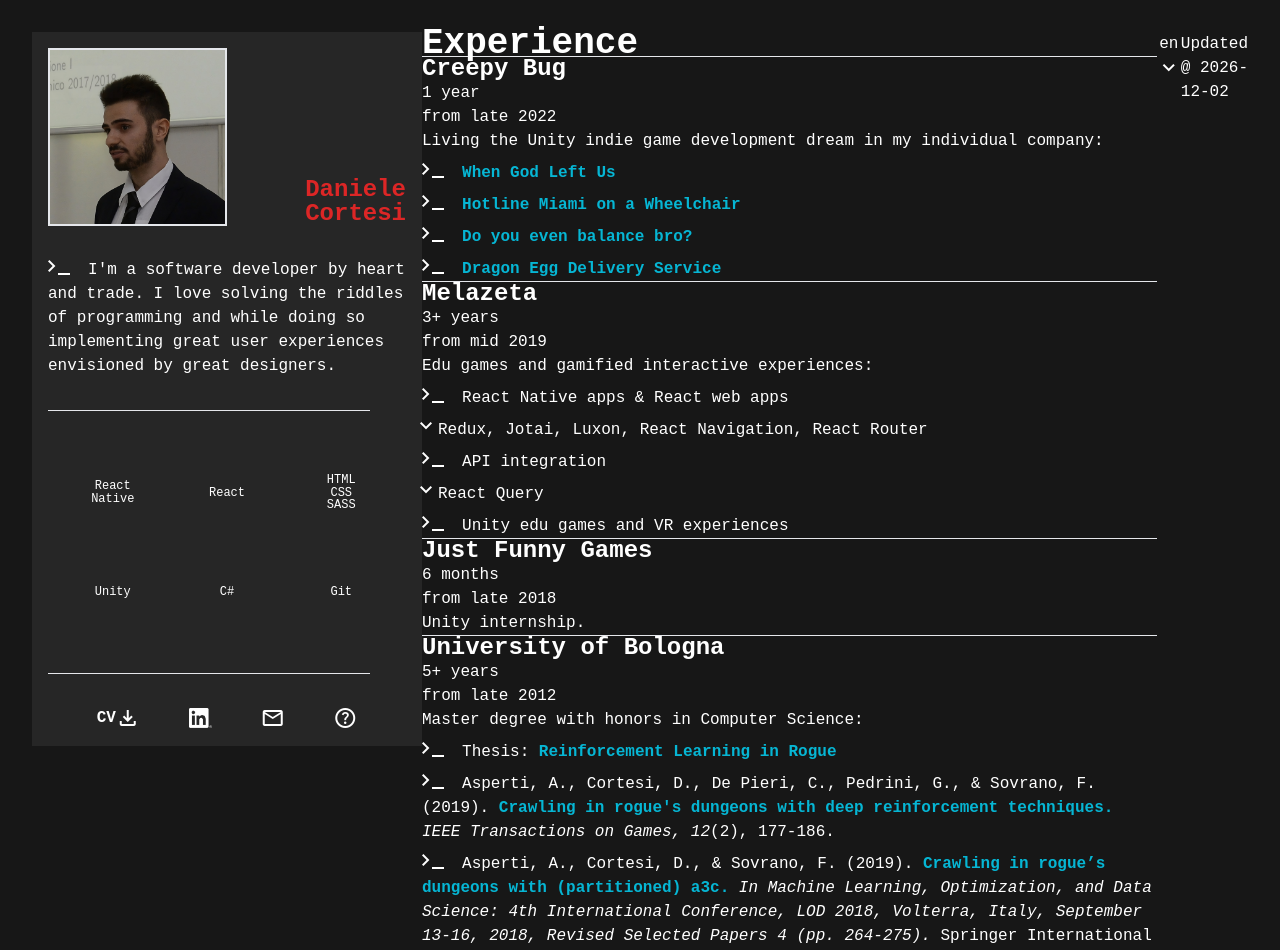
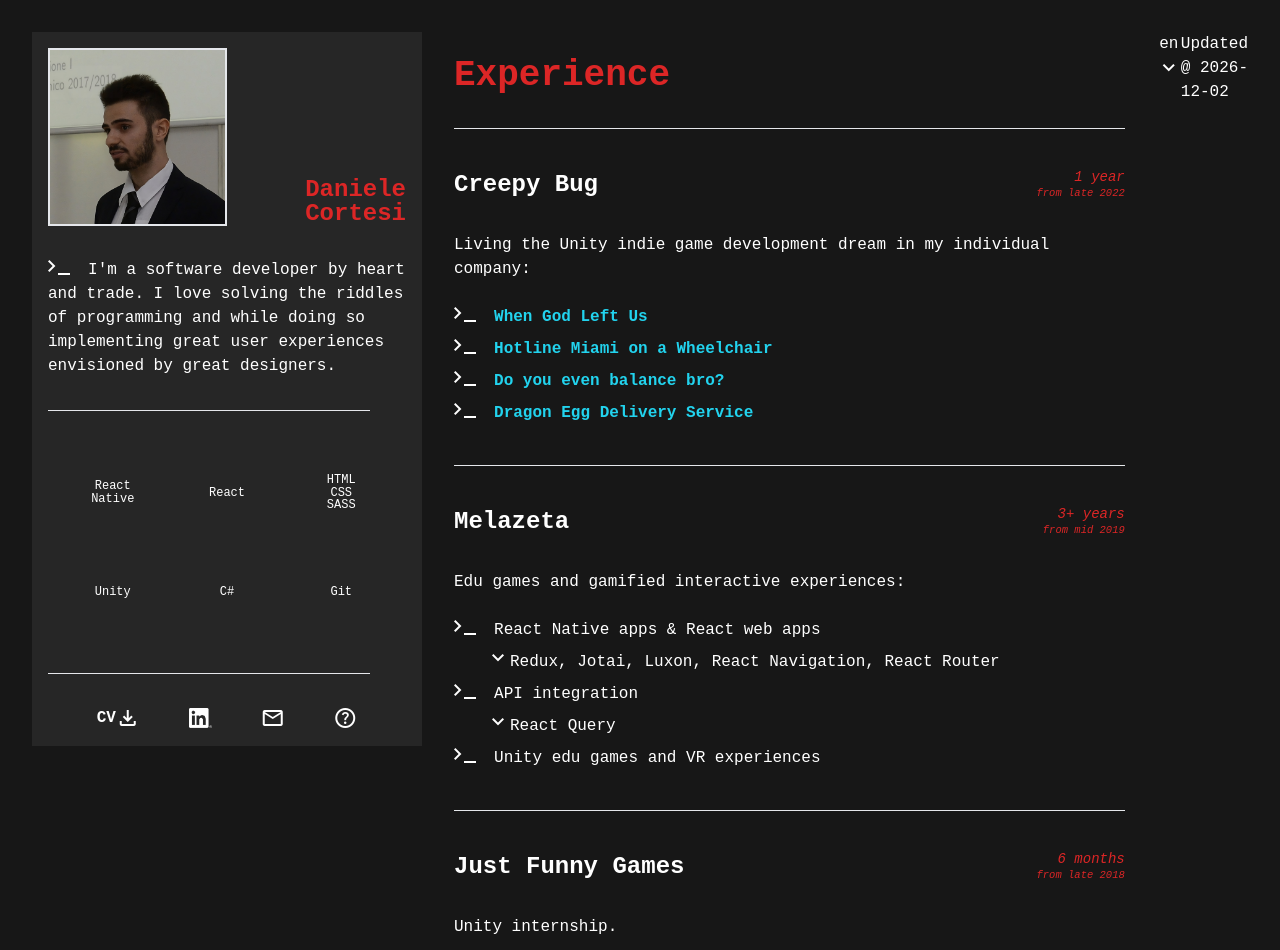
Before and after one commit to Jackaljkdan/webresume, a React (Vite) app: page / in a window 1280 px wide. Shown: the top 950 px of the page. Built offline with nearby package versions, Linux system fonts and the light colour scheme; the HTML template or start-up script is replaced by a standard one.

Commit message:
Tailwind experience

```diff
--- a/src/App.tsx
+++ b/src/App.tsx
@@ -7,7 +7,7 @@
     return (
         <>
             <Summary className="pt-10 px-8 pb-4 sm:p-4 sm:min-w-[290px] sm:max-w-[390px]" />
-            <Experience />
+            <Experience className="p-8" />
             <LocaleButton className="app-locale" />
             <UpdatedAt className="app-updated-at" />
         </>
--- a/src/components/Experience.tsx
+++ b/src/components/Experience.tsx
@@ -11,12 +11,14 @@
 export function Experience(props: Props) {
     const strings = useStrings();
     return (
-        <div className={classNames(props.className, "experience")}>
-            <h1 className="title">
+        <div className={classNames(
+            props.className,
+        )}>
+            <h1 className="text-accent">
                 {strings.exp}
             </h1>
 
-            <hr />
+            <hr className="my-10" />
 
             <ExperienceTitle
                 title="Creepy Bug"
@@ -25,7 +27,7 @@
             />
             <div>
                 {strings.creepybug_dream}
-                <ul>
+                <ul className="my-4">
                     <Li>
                         <a href="https://store.steampowered.com/app/2371160/When_God_Left_Us/">
                             When God Left Us
@@ -49,7 +51,7 @@
                 </ul>
             </div>
 
-            <hr />
+            <hr className="my-10" />
 
             <ExperienceTitle
                 title="Melazeta"
@@ -58,7 +60,7 @@
             />
             <div>
                 {strings.melaz_overview}
-                <ul>
+                <ul className="my-4">
                     <Li>
                         {strings.melaz_react}
                         <ul>
@@ -81,7 +83,7 @@
                 </ul>
             </div>
 
-            <hr />
+            <hr className="my-10" />
 
             <ExperienceTitle
                 title="Just Funny Games"
@@ -92,8 +94,7 @@
                 {strings.jfg}.
             </div>
 
-            <hr />
-
+            <hr className="my-10" />
 
             <ExperienceTitle
                 title={strings.uni_title}
@@ -102,17 +103,17 @@
             />
             <div className="uni">
                 {strings.uni_degree}
-                <ul>
-                    <Li>
+                <ul className="my-4">
+                    <Li className="mb-4">
                         {strings.uni_thesis} <a href="https://amslaurea.unibo.it/16138/1/tesi%20Cortesi%20Daniele.pdf">Reinforcement Learning in Rogue</a>
                     </Li>
-                    <Li>
+                    <Li className="mb-4">
                         Asperti, A., Cortesi, D., De Pieri, C., Pedrini, G., & Sovrano, F. (2019).
                         {" "}<a href="https://ieeexplore.ieee.org/abstract/document/8641337">Crawling in rogue's dungeons with deep reinforcement techniques.</a>
                         {" "}<i>IEEE Transactions on Games, 12</i>
                         (2), 177-186.
                     </Li>
-                    <Li>
+                    <Li className="mb-4">
                         Asperti, A., Cortesi, D., & Sovrano, F. (2019).
                         {" "}<a href="https://arxiv.org/abs/1804.08685">Crawling in rogue’s dungeons with (partitioned) a3c.</a>
                         {" "}<i>In Machine Learning, Optimization, and Data Science: 4th International Conference, LOD 2018, Volterra, Italy, September 13-16, 2018, Revised Selected Papers 4 (pp. 264-275).</i>
--- a/src/components/ExperienceTitle.tsx
+++ b/src/components/ExperienceTitle.tsx
@@ -12,15 +12,19 @@
 export function ExperienceTitle(props: Props) {
     const strings = useStrings();
     return (
-        <div className={classNames(props.className, "experience-title")}>
+        <div className={classNames(
+            "flex justify-between items-center",
+            "my-8",
+            props.className,
+        )}>
             <h2>
                 {props.title}
             </h2>
-            <div className="time">
+            <div className="text-sm leading-4 text-accent text-right italic whitespace-nowrap">
                 <div>
                     {props.duration}
                 </div>
-                <div className="from">
+                <div className="text-[0.75em]">
                     {strings.exp_from} {props.from}
                 </div>
             </div>
--- a/src/components/Li.tsx
+++ b/src/components/Li.tsx
@@ -11,7 +11,9 @@
 export function Li(props: Props) {
     const nested = props.nested ?? false;
     return (
-        <li className={classNames(props.className)}>
+        <li className={classNames(props.className, {
+            "ml-10": props.nested,
+        })}>
             <PromptIcon
                 underscore={!nested}
                 rotate={nested}
--- a/tailwind.config.js
+++ b/tailwind.config.js
@@ -13,8 +13,8 @@
             },
             colors: {
                 accent: colors.red[600],
-                link: colors.cyan[500],
-                "link-h": colors.cyan[800],
+                link: colors.cyan[400],
+                "link-h": colors.cyan[600],
             },
         },
     },
```
